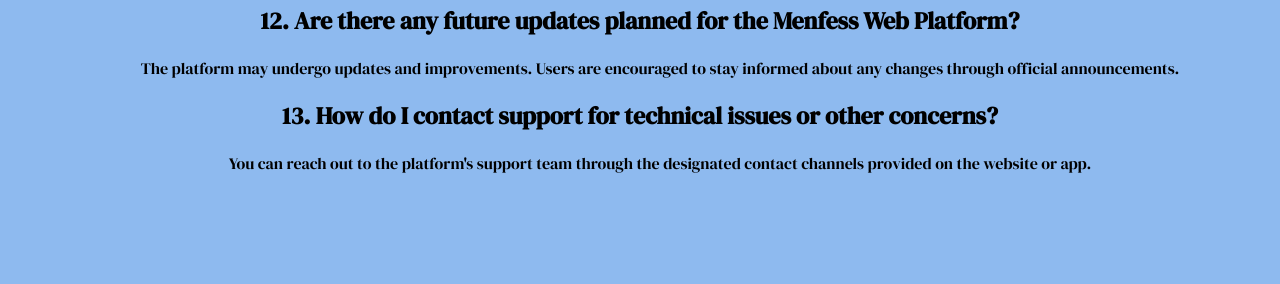
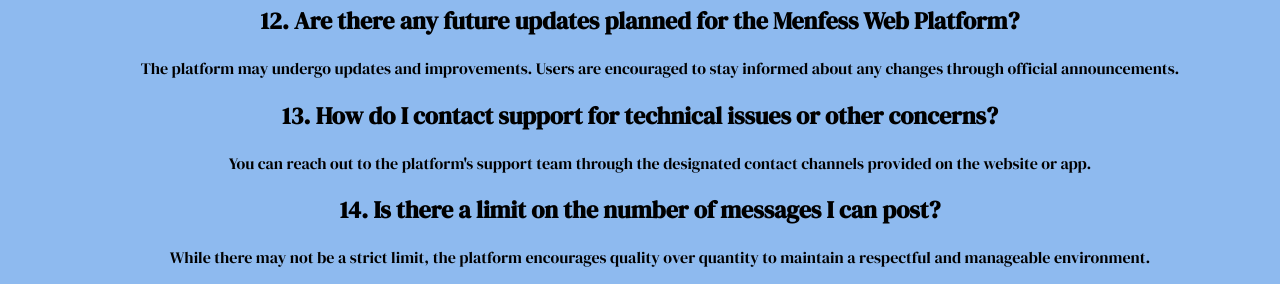
Before and after one commit to haemuucia/fessme, a PHP site: page /faq.php in a window 1280 px wide. Shown: the part 1126-1410 px from the top of the page. Before the commit the page ends 1299 px from the top, so only its background shows below. Run offline with PHP 8.4, Linux system fonts and the light colour scheme.

Commit message:
Update faq.php
Adding more frequently ask question

```diff
--- a/faq.php
+++ b/faq.php
@@ -100,5 +100,9 @@
         <ul>
             <p> You can reach out to the platform's support team through the designated contact channels provided on the website or app.</p>
         </ul>
+    <h2><b>14. Is there a limit on the number of messages I can post?</b></h2>
+<ul>
+    <p>While there may not be a strict limit, the platform encourages quality over quantity to maintain a respectful and manageable environment.</p>
+</ul>
         </body>
         </html>
```
